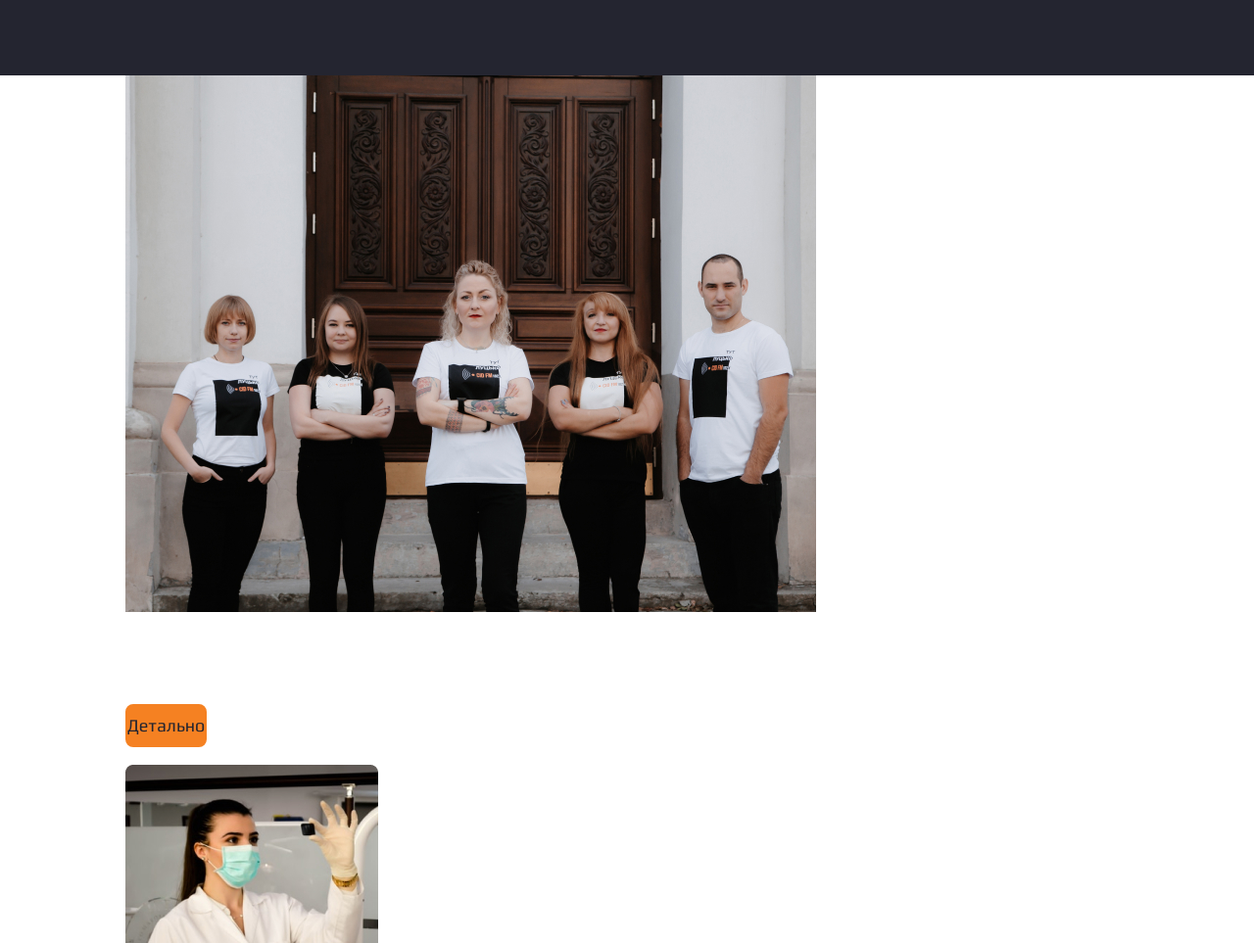
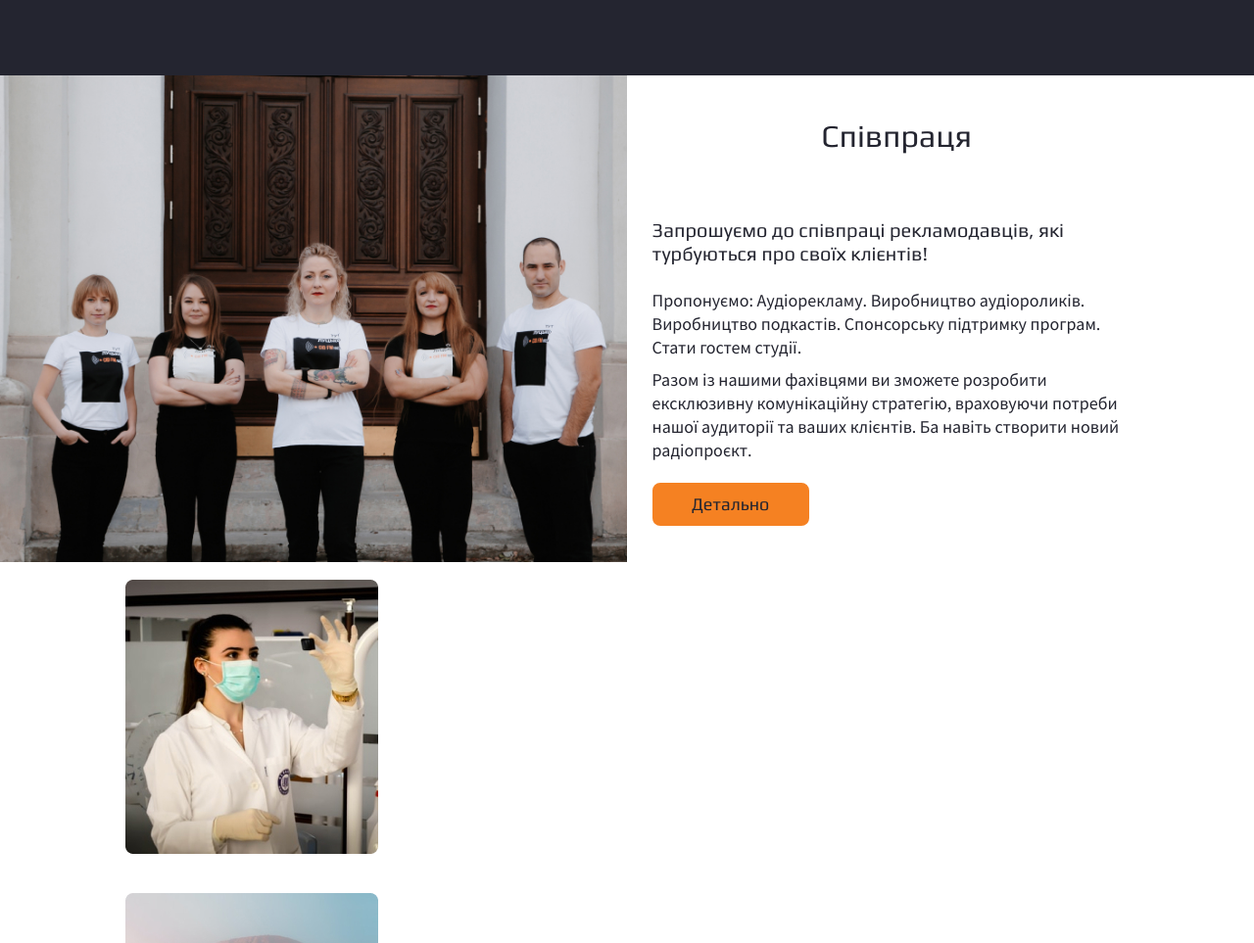
Before and after one commit to olhafastiuk/Radio-CID-FM, a website: page app/index.pug in a window 1280 px wide. Shown: the part 1500-2463 px from the top of the page at 98% size. Drawn offline with nearby package versions, Linux system fonts and the light colour scheme; files that its build step writes are made by us from their sources.

Commit message:
Add section4 home page desktop style

```diff
--- a/app/index.pug
+++ b/app/index.pug
@@ -71,7 +71,7 @@ block content
             img.cooperation__img(src="./images/main/cooperation.jpg", alt="Cooperation")
             .cooperation__block
                 h2.cooperation__title Співпраця
-                p.cooperation__text Запрошуємо до співпраці рекламодавців, які турбуються про своїх клієнтів!
+                p.cooperation__text.cooperation__text1 Запрошуємо до співпраці рекламодавців, які турбуються про своїх клієнтів!
                 p.cooperation__text Пропонуємо: Аудіорекламу. Виробництво аудіороликів. Виробництво подкастів. Спонсорську підтримку програм. Стати гостем студії.
                 p.cooperation__text Разом із нашими фахівцями ви зможете розробити ексклюзивну комунікаційну стратегію, враховуючи потреби нашої аудиторії та ваших клієнтів. Ба навіть створити новий радіопроєкт.
                 button.cooperation__btn Детально
--- a/app/scss/main.scss
+++ b/app/scss/main.scss
@@ -239,6 +239,51 @@
     }
 }
 
+.cooperation{
+    display: flex;
+    align-items: center;
+    width: 100%;
+    &__img{
+        position: relative;
+        left: -10vw;
+        width: 50vw;
+    }
+    &__block{
+        display: flex;
+        flex-direction: column;
+        position: relative;
+        left: -8vw;
+
+    }
+    &__title{
+        @extend%play;
+        font-size: 32px;
+        line-height: 150%;
+        color: #242530;
+        text-align: center;
+        margin-bottom: 52px;
+    }
+    &__text{
+
+        @extend%ssp-400;
+        font-size: 18px;
+        line-height: 135%;
+        color: #242530;
+        margin-top: 8px;
+        width: 39vw;
+    }
+    &__text1{
+        @extend%play;
+        font-size: 20px;
+        line-height: 120%;
+        margin-bottom: 16px;
+    }
+    &__btn{
+        margin-top: 20px;
+        width: 160px;
+    }
+}
+
 
 
 
```
Also changed, not shown: app/css/main.css, app/index.html.
